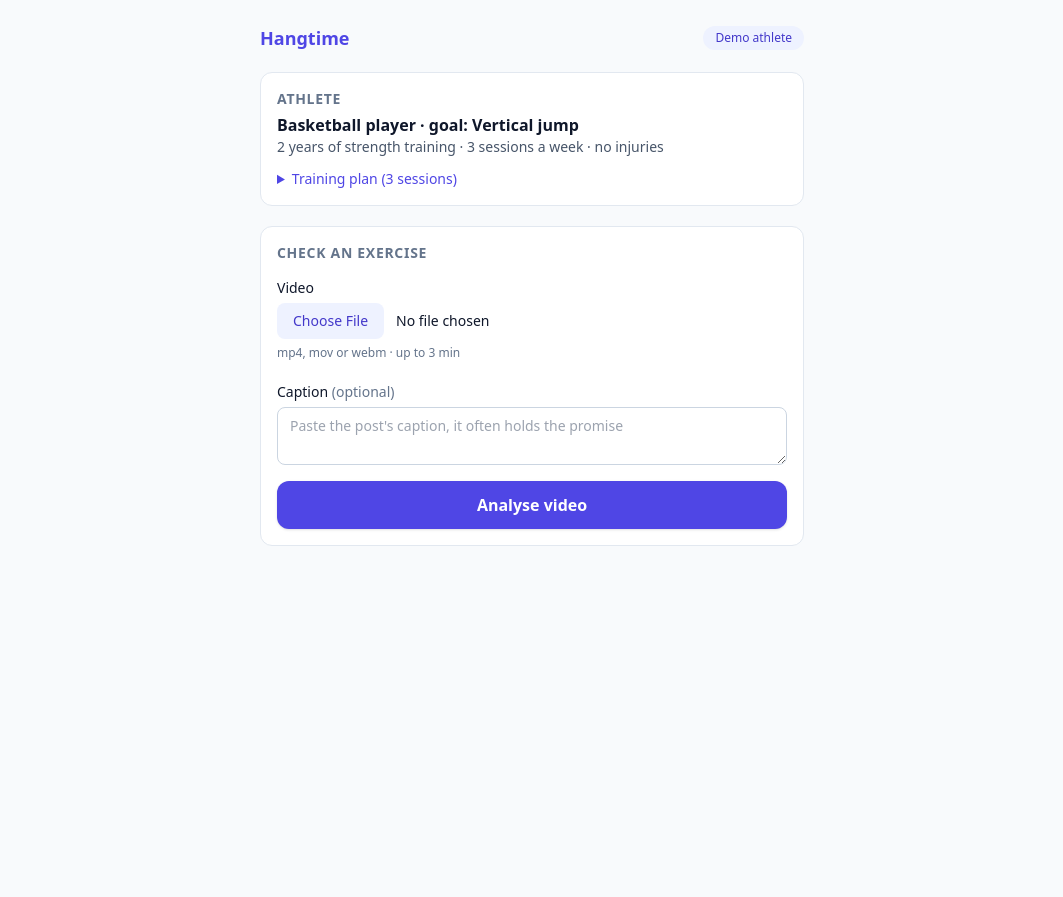
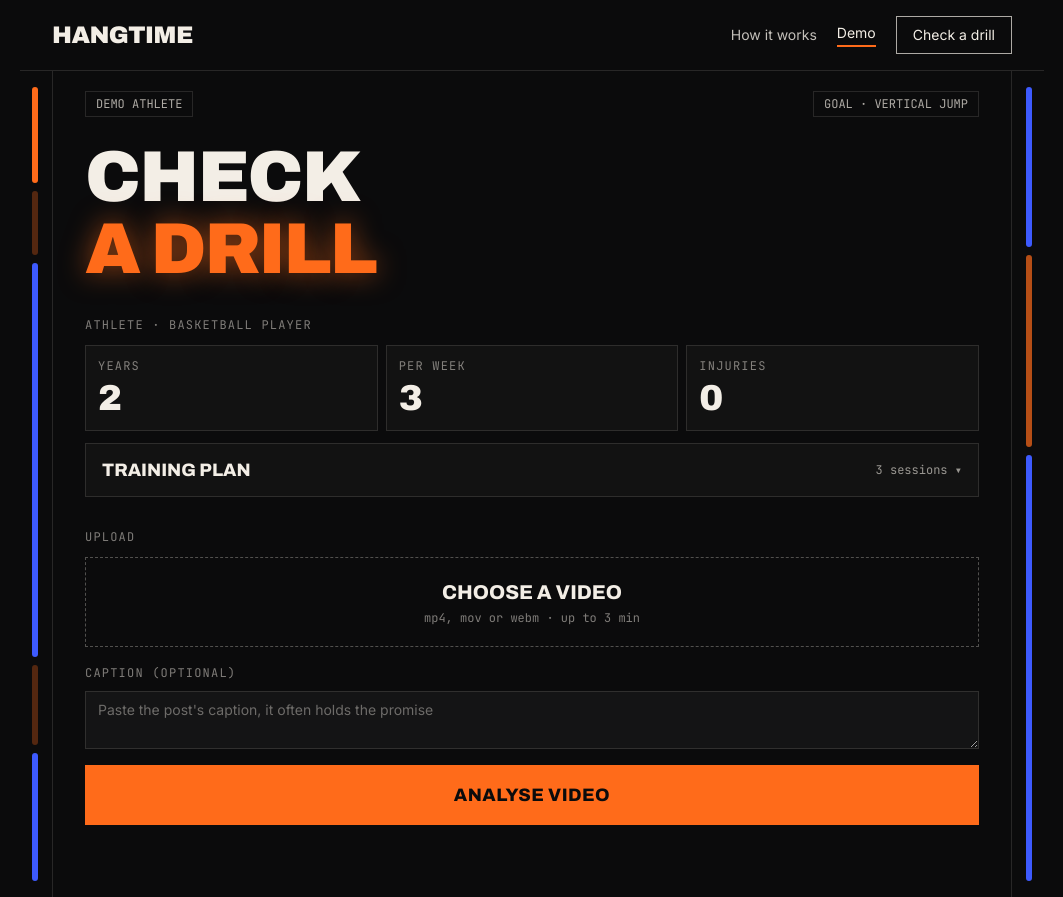
Before and after one commit to iblametitus/hangtime, a FastAPI app: page /demo in a window 1280 px wide. Shown: the whole page, without its empty margins (108-1171 px from the left). Before the commit the page ends 546 px from the top, so only its background shows below. Run offline with FastAPI, Linux system fonts and the light colour scheme; some libraries are stand-ins or nearby versions.

Commit message:
Restyle UI: dark court look with display type, stage chips, stat tiles, table plan diff
Co-Authored-By: Claude Opus 5.5 <noreply@anthropic.com>

```diff
--- a/app/templates/_error.html
+++ b/app/templates/_error.html
@@ -1,3 +1,3 @@
-<div class="rounded-xl border border-rose-200 bg-rose-50 p-4 text-sm text-rose-800">
+<div class="border border-rose-500/60 bg-rose-500/10 p-4 text-sm text-rose-200">
   {{ message }}
 </div>
--- a/app/templates/admin/exercises.html
+++ b/app/templates/admin/exercises.html
@@ -1,5 +1,6 @@
 {% extends "base.html" %}
 {% block title %}Exercise review · Hangtime{% endblock %}
+{% block body_class %}bg-slate-50 text-slate-900 antialiased{% endblock %}
 {% block body %}
 <main class="mx-auto max-w-screen-2xl p-4">
   <header class="mb-4 flex flex-wrap items-baseline justify-between gap-2">
--- a/app/templates/base.html
+++ b/app/templates/base.html
@@ -3,12 +3,48 @@
 <head>
   <meta charset="utf-8">
   <meta name="viewport" content="width=device-width, initial-scale=1">
+  <meta name="theme-color" content="#0b0b0c">
   <meta name="htmx-config" content='{"responseHandling":[{"code":"204","swap":false},{"code":"[23]..","swap":true},{"code":"422","swap":true},{"code":"[45]..","swap":false,"error":true}]}'>
   <title>{% block title %}Hangtime{% endblock %}</title>
+  <link rel="preconnect" href="https://fonts.googleapis.com">
+  <link rel="preconnect" href="https://fonts.gstatic.com" crossorigin>
+  <link href="https://fonts.googleapis.com/css2?family=Archivo:wght@400;500;600;700;800;900&family=Inter:wght@400;500;600&family=JetBrains+Mono:wght@400;500&display=swap" rel="stylesheet">
   <script src="https://cdn.tailwindcss.com/3.4.16"></script>
+  <script>
+    tailwind.config = {
+      theme: {
+        extend: {
+          colors: {
+            ink: "#0b0b0c",
+            panel: "#141415",
+            line: "rgba(243,238,230,0.12)",
+            cream: "#f3eee6",
+            ember: "#ff6b1a",
+            court: "#3d5afe",
+          },
+          fontFamily: {
+            display: ["Archivo", "Inter", "sans-serif"],
+            sans: ["Inter", "system-ui", "sans-serif"],
+            mono: ["JetBrains Mono", "ui-monospace", "monospace"],
+          },
+        },
+      },
+    };
+  </script>
+  <style type="text/tailwindcss">
+    @layer components {
+      .display { @apply font-display font-black uppercase leading-[0.9] tracking-tight; }
+      .glow { text-shadow: 0 0 28px rgba(255, 107, 26, 0.55); }
+      .chip { @apply inline-block shrink-0 whitespace-nowrap border border-line px-2.5 py-1 font-mono text-xs text-cream/70; }
+      .panel { @apply border border-line bg-panel/80; }
+      .btn-primary { @apply block w-full bg-ember px-5 py-4 text-center font-display text-lg font-extrabold uppercase tracking-wide text-ink transition hover:brightness-110 disabled:opacity-50; }
+      .btn-ghost { @apply block w-full border border-cream/70 px-5 py-4 text-center font-display text-lg font-extrabold uppercase tracking-wide text-cream transition hover:bg-cream hover:text-ink; }
+      .label { @apply font-mono text-xs uppercase tracking-widest text-cream/50; }
+    }
+  </style>
   <script src="https://unpkg.com/htmx.org@2.0.4"></script>
 </head>
-<body class="bg-slate-50 text-slate-900 antialiased">
+<body class="{% block body_class %}min-h-screen bg-ink font-sans text-cream antialiased{% endblock %}">
   {% block body %}{% endblock %}
 </body>
 </html>
--- a/app/templates/demo.html
+++ b/app/templates/demo.html
@@ -1,66 +1,74 @@
-{% extends "base.html" %}
-{% block title %}Check an exercise · Hangtime{% endblock %}
-{% block body %}
-<main class="mx-auto max-w-xl px-4 py-6">
-  <header class="flex items-center justify-between">
-    <a href="/" class="text-lg font-bold text-indigo-600">Hangtime</a>
-    <span class="rounded-full bg-indigo-50 px-3 py-1 text-xs font-medium text-indigo-700">Demo athlete</span>
-  </header>
+{% extends "layout.html" %}
+{% block title %}Check a drill · Hangtime{% endblock %}
+{% block main %}
+<div class="flex justify-between">
+  <span class="chip">DEMO ATHLETE</span>
+  <span class="chip">GOAL · {{ goal_label|upper }}</span>
+</div>
 
-  <section class="mt-5 rounded-xl border border-slate-200 bg-white p-4">
-    <h2 class="text-sm font-semibold uppercase tracking-wider text-slate-500">Athlete</h2>
-    <p class="mt-1 font-semibold">Basketball player · goal: {{ goal_label }}</p>
-    <p class="text-sm text-slate-600">
-      {{ profile.training_age_years|int }} years of strength training · {{ profile.sessions_per_week }} sessions a week
-      · {% if profile.injuries %}{{ profile.injuries|join(", ")|replace("_", " ") }}{% else %}no injuries{% endif %}
-    </p>
-    <details class="mt-3">
-      <summary class="cursor-pointer text-sm font-medium text-indigo-600">Training plan ({{ plan.sessions|length }} sessions){% if changed %} · updated{% endif %}</summary>
-      <div class="mt-3 space-y-3">
+<h1 class="display mt-6 text-6xl sm:text-7xl">Check<br><span class="glow text-ember">a drill</span></h1>
+
+<section class="mt-8">
+  <p class="label">Athlete · basketball player</p>
+  <div class="mt-3 grid grid-cols-3 gap-2">
+    <div class="panel p-3"><p class="label">Years</p><p class="display mt-1 text-4xl">{{ profile.training_age_years|int }}</p></div>
+    <div class="panel p-3"><p class="label">Per week</p><p class="display mt-1 text-4xl">{{ profile.sessions_per_week }}</p></div>
+    <div class="panel p-3"><p class="label">Injuries</p><p class="display mt-1 text-4xl">{{ profile.injuries|length }}</p></div>
+  </div>
+
+  <details class="panel mt-3">
+    <summary class="flex cursor-pointer items-center justify-between px-4 py-3">
+      <span class="font-display text-lg font-extrabold uppercase">Training plan</span>
+      <span class="font-mono text-xs text-cream/60">{{ plan.sessions|length }} sessions{% if changed %} · <span class="text-ember">updated</span>{% endif %} ▾</span>
+    </summary>
+    <div class="space-y-4 px-4 pb-4">
       {% for s in plan.sessions %}
-        <div>
-          <p class="text-sm font-semibold">{{ s.label }}</p>
-          <ul class="mt-1 text-sm text-slate-700">
+      <table class="w-full text-sm">
+        <thead>
+          <tr class="bg-ember text-left text-ink">
+            <th class="px-2 py-1.5 font-display font-extrabold uppercase" colspan="2">{{ s.label }}</th>
+          </tr>
+        </thead>
+        <tbody>
           {% for e in s.exercises %}
-            <li class="flex justify-between border-b border-slate-100 py-1">
-              <span>{{ e.raw_name }}</span>
-              <span class="text-slate-500">{{ e.sets }}×{{ e.reps }}{% if e.load %} · {{ e.load }}{% endif %}</span>
-            </li>
+          <tr class="border-b border-line {% if loop.index is even %}bg-cream/[0.03]{% endif %}">
+            <td class="px-2 py-1.5">{{ e.raw_name }}</td>
+            <td class="px-2 py-1.5 text-right font-mono text-xs text-cream/70">{{ e.sets }}×{{ e.reps }}{% if e.load %} · {{ e.load }}{% endif %}</td>
+          </tr>
           {% endfor %}
-          </ul>
-        </div>
+        </tbody>
+      </table>
       {% endfor %}
-        {% if changed %}<a href="/demo?reset=1" class="inline-block text-xs text-slate-500 underline">Reset demo plan</a>{% endif %}
+      {% if changed %}<a href="/demo?reset=1" class="inline-block font-mono text-xs text-cream/60 underline">Reset demo plan</a>{% endif %}
     </div>
   </details>
 </section>
 
-  <form class="mt-5 rounded-xl border border-slate-200 bg-white p-4"
+<form class="mt-8"
       hx-post="/api/analyses" hx-encoding="multipart/form-data" hx-target="#analysis" hx-swap="innerHTML"
       hx-disabled-elt="find button">
-    <h2 class="text-sm font-semibold uppercase tracking-wider text-slate-500">Check an exercise</h2>
+  <p class="label">Upload</p>
+  <label class="mt-3 block cursor-pointer border border-dashed border-cream/30 p-5 text-center hover:border-ember">
+    <span class="font-display text-xl font-extrabold uppercase" id="file-name">Choose a video</span>
+    <span class="mt-1 block font-mono text-xs text-cream/50">mp4, mov or webm · up to 3 min</span>
+    <input type="file" name="video" accept="video/mp4,video/quicktime,video/webm,.mp4,.mov,.m4v,.webm" required class="sr-only"
+           onchange="document.getElementById('file-name').textContent = this.files[0] ? this.files[0].name : 'Choose a video'">
+  </label>
   <label class="mt-3 block">
-      <span class="text-sm font-medium">Video</span>
-      <input type="file" name="video" accept="video/mp4,video/quicktime,video/webm,.mp4,.mov,.m4v,.webm" required
-             class="mt-1 block w-full text-sm file:mr-3 file:rounded-lg file:border-0 file:bg-indigo-50 file:px-4 file:py-2 file:font-medium file:text-indigo-700">
-      <span class="text-xs text-slate-500">mp4, mov or webm · up to 3 min</span>
+    <span class="label">Caption (optional)</span>
+    <textarea name="caption" rows="2" maxlength="2000" placeholder="Paste the post's caption, it often holds the promise"
+              class="mt-2 block w-full border border-line bg-panel px-3 py-2 text-sm text-cream placeholder:text-cream/40 focus:border-ember focus:outline-none"></textarea>
   </label>
-    <label class="mt-4 block">
-      <span class="text-sm font-medium">Caption <span class="font-normal text-slate-500">(optional)</span></span>
-      <textarea name="caption" rows="2" maxlength="2000" placeholder="Paste the post's caption, it often holds the promise"
-                class="mt-1 block w-full rounded-lg border border-slate-300 px-3 py-2 text-sm"></textarea>
-    </label>
-    <button type="submit"
-            class="mt-4 w-full rounded-xl bg-indigo-600 px-5 py-3 font-semibold text-white shadow hover:bg-indigo-700 disabled:opacity-50">
-      Analyse video
-    </button>
-    <div id="upload-bar" class="mt-3 hidden h-1.5 overflow-hidden rounded bg-slate-100">
-      <div class="h-full w-0 bg-indigo-500 transition-all"></div>
+  <button type="submit" class="btn-primary mt-4">Analyse video</button>
+  <div id="upload-bar" class="mt-3 hidden h-1.5 overflow-hidden bg-cream/10">
+    <div class="h-full w-0 bg-ember transition-all"></div>
   </div>
 </form>
 
-  <section id="analysis" class="mt-5"></section>
-</main>
+<section id="analysis" class="mt-8"></section>
+{% endblock %}
+
+{% block scripts %}
 <script>
   // Upload progress for large videos on mobile networks
   htmx.on("htmx:xhr:progress", (e) => {
--- /dev/null
+++ b/app/templates/layout.html
@@ -0,0 +1,31 @@
+{% extends "base.html" %}
+{% block body %}
+<div class="mx-auto max-w-5xl">
+  <header class="flex items-center justify-between border-b border-line px-5 py-4 sm:px-8">
+    <a href="/" class="font-display text-2xl font-black uppercase tracking-tight">Hangtime</a>
+    <nav class="flex items-center gap-5 text-sm">
+      <a href="/#how" class="hidden text-cream/80 hover:text-cream sm:inline">How it works</a>
+      <a href="/demo" class="border-b-2 pb-0.5 {% if nav == 'demo' %}border-ember text-cream{% else %}border-transparent text-cream/80 hover:text-cream{% endif %}">Demo</a>
+      <a href="/demo" class="hidden border border-cream/70 px-4 py-2 hover:bg-cream hover:text-ink sm:inline">Check a drill</a>
+    </nav>
+  </header>
+
+  <div class="relative">
+    {# side bars, as in the reference: orange and blue segments along both edges #}
+    <div aria-hidden="true" class="pointer-events-none absolute inset-y-4 left-1.5 flex w-1 flex-col gap-2 sm:left-3 sm:w-1.5">
+      <span class="h-24 rounded-full bg-ember"></span><span class="h-16 rounded-full bg-ember/30"></span>
+      <span class="flex-1 rounded-full bg-court"></span><span class="h-20 rounded-full bg-ember/30"></span>
+      <span class="h-32 rounded-full bg-court"></span>
+    </div>
+    <div aria-hidden="true" class="pointer-events-none absolute inset-y-4 right-1.5 flex w-1 flex-col gap-2 sm:right-3 sm:w-1.5">
+      <span class="h-40 rounded-full bg-court"></span><span class="h-48 rounded-full bg-ember/70"></span>
+      <span class="flex-1 rounded-full bg-court"></span>
+    </div>
+
+    <main class="mx-4 min-h-[80vh] border-x border-line px-4 pb-10 pt-5 sm:mx-8 sm:px-8">
+      {% block main %}{% endblock %}
+    </main>
+  </div>
+</div>
+{% block scripts %}{% endblock %}
+{% endblock %}
```
Also changed, not shown: app/templates/_progress.html (+16 -14 lines), app/templates/_result.html (+42 -32 lines), app/templates/_swap.html (+42 -26 lines), app/templates/home.html (+50 -33 lines), app/web.py (+8 -8 lines). Lines whose indentation alone changed are shown as unchanged.
